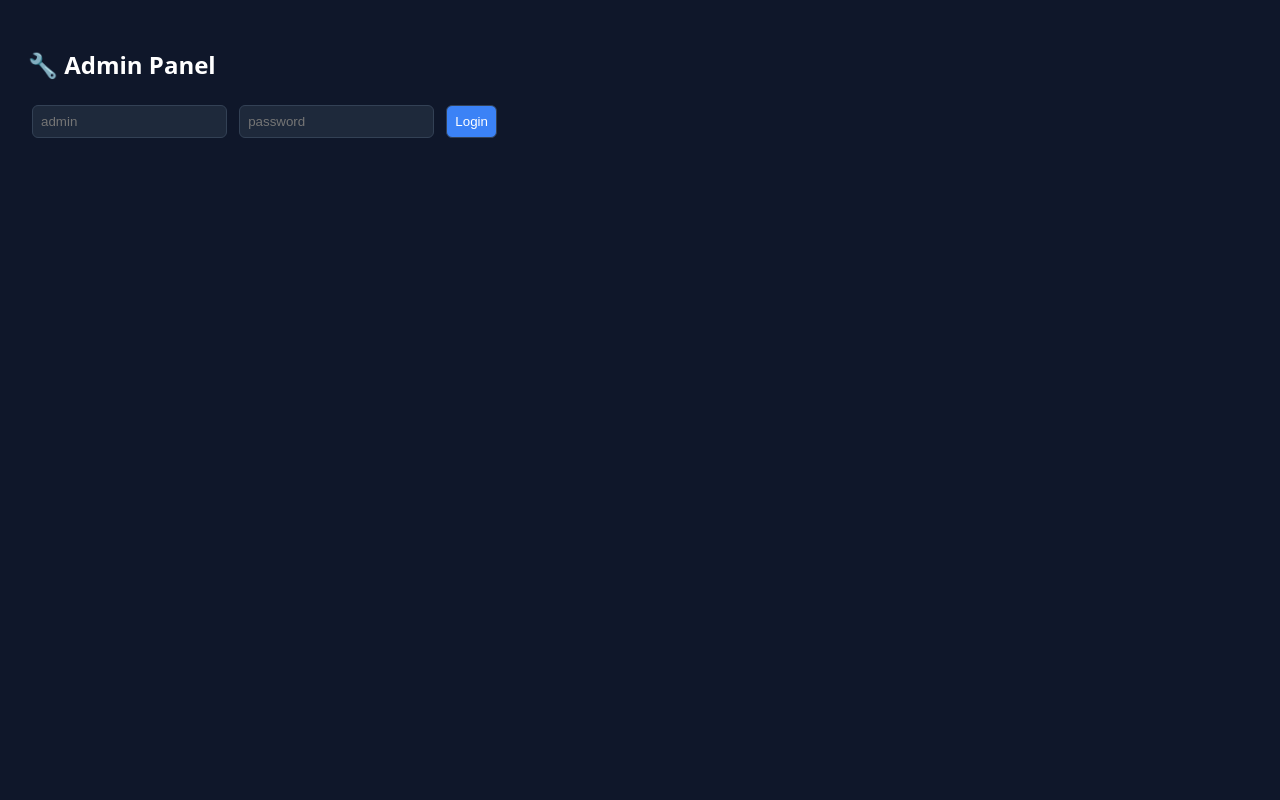
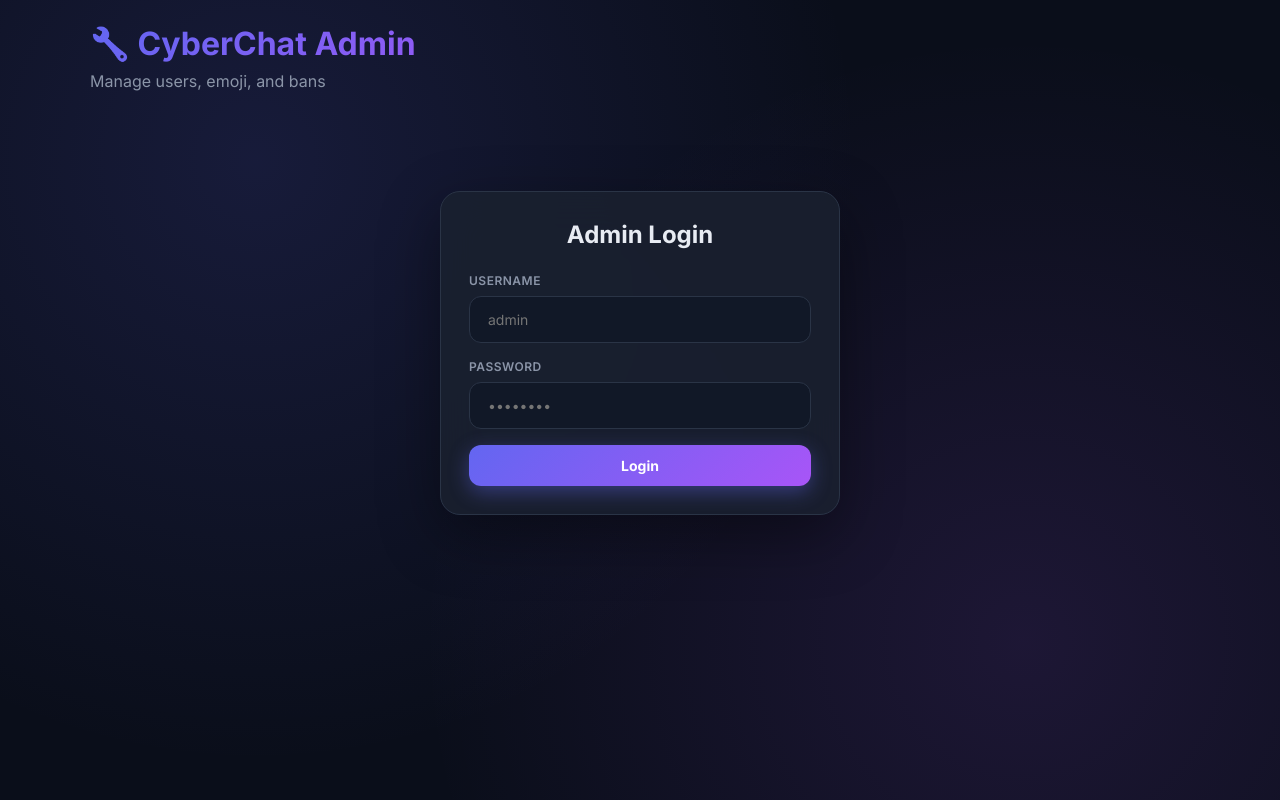
Before and after one commit to Ethicalbreachers/CyberXChat, a website: page public/admin.html in a window 1280 px wide. Drawn offline with Linux system fonts and the light colour scheme.

Commit message:
Revamp admin panel UI and improve user management
Enhanced the admin panel layout and functionality with improved styles, added user feedback on login failure, and updated user display logic.

```diff
--- a/public/admin.html
+++ b/public/admin.html
@@ -2,30 +2,106 @@
 <html>
 <head>
 <meta charset="utf-8">
-<title>Admin Panel</title>
+<meta name="viewport" content="width=device-width, initial-scale=1.0">
+<title>Admin Panel — CyberChat</title>
+<link href="https://fonts.googleapis.com/css2?family=Inter:wght@400;500;600;700;800&display=swap" rel="stylesheet">
 <style>
-body{font-family:system-ui,sans-serif;background:#0f172a;color:#fff;padding:20px}
-input,button{padding:8px;margin:4px;border-radius:6px;border:1px solid #334155;background:#1e293b;color:#fff}
-table{width:100%;border-collapse:collapse;margin-top:20px}
-td,th{padding:8px;border-bottom:1px solid #334155;text-align:left}
-button{background:#3b82f6;cursor:pointer;color:#fff}
-button.d{background:#ef4444}
+* { box-sizing: border-box; margin: 0; padding: 0; font-family: 'Inter', sans-serif; }
+body {
+  background: #0a0e1a;
+  color: #e8ecf3;
+  padding: 24px;
+  min-height: 100vh;
+  background-image: radial-gradient(circle at 20% 20%, rgba(99,102,241,0.15), transparent 50%),
+                    radial-gradient(circle at 80% 80%, rgba(168,85,247,0.12), transparent 50%);
+}
+.container { max-width: 1100px; margin: 0 auto; }
+h1 { font-size: 32px; margin-bottom: 8px; background: linear-gradient(135deg, #6366f1, #a855f7, #ec4899); -webkit-background-clip: text; -webkit-text-fill-color: transparent; background-clip: text; }
+.subtitle { color: #8b95a8; margin-bottom: 32px; }
+.card {
+  background: rgba(26,33,48,0.85);
+  backdrop-filter: blur(20px);
+  border: 1px solid #2a3446;
+  border-radius: 20px;
+  padding: 28px;
+  box-shadow: 0 20px 60px rgba(0,0,0,0.4);
+}
+label { display: block; font-size: 12px; color: #8b95a8; font-weight: 600; text-transform: uppercase; letter-spacing: 0.5px; margin-bottom: 8px; }
+input {
+  width: 100%;
+  padding: 14px 18px;
+  border-radius: 12px;
+  border: 1.5px solid #2a3446;
+  background: #111827;
+  color: #e8ecf3;
+  font-size: 14px;
+  outline: none;
+  transition: all 0.2s;
+  margin-bottom: 16px;
+}
+input:focus { border-color: #6366f1; box-shadow: 0 0 0 3px rgba(99,102,241,0.4); }
+button {
+  padding: 12px 24px;
+  border-radius: 12px;
+  border: none;
+  background: linear-gradient(135deg, #6366f1, #a855f7);
+  color: #fff;
+  font-weight: 700;
+  font-size: 14px;
+  cursor: pointer;
+  transition: all 0.25s;
+  box-shadow: 0 6px 20px rgba(99,102,241,0.4);
+}
+button:hover { transform: translateY(-2px); box-shadow: 0 10px 28px rgba(99,102,241,0.6); }
+button.danger { background: linear-gradient(135deg, #ef4444, #dc2626); box-shadow: 0 6px 20px rgba(239,68,68,0.3); }
+button.danger:hover { box-shadow: 0 10px 28px rgba(239,68,68,0.5); }
+button.small { padding: 8px 14px; font-size: 12px; }
+
+#auth { max-width: 400px; margin: 100px auto 0; }
+#auth h2 { text-align: center; margin-bottom: 24px; }
+
+table { width: 100%; border-collapse: collapse; margin-top: 20px; }
+th { text-align: left; padding: 12px; font-size: 12px; color: #8b95a8; text-transform: uppercase; letter-spacing: 0.5px; border-bottom: 1px solid #2a3446; }
+td { padding: 14px 12px; border-bottom: 1px solid #2a3446; font-size: 14px; }
+tr:hover td { background: rgba(99,102,241,0.05); }
+td input { margin: 0; padding: 8px 12px; width: 70px; text-align: center; font-size: 18px; }
+.avatar-mini { width: 36px; height: 36px; border-radius: 50%; object-fit: cover; border: 2px solid #2a3446; vertical-align: middle; margin-right: 10px; }
+.user-cell { display: flex; align-items: center; gap: 10px; }
 </style>
 </head>
 <body>
-<h2>🔧 Admin Panel</h2>
-<div id="auth">
-  <input id="u" placeholder="admin"/>
-  <input id="p" type="password" placeholder="password"/>
-  <button onclick="login()">Login</button>
-</div>
-<div id="panel" style="display:none">
-  <h3>Users</h3>
-  <table id="tbl">
-    <thead><tr><th>Name</th><th>Username</th><th>Email</th><th>Emoji</th><th>Action</th></tr></thead>
-    <tbody></tbody>
-  </table>
-  <button class="d" onclick="location.reload()">Logout</button>
+<div class="container">
+  <h1>🔧 CyberChat Admin</h1>
+  <p class="subtitle">Manage users, emoji, and bans</p>
+
+  <div id="auth" class="card">
+    <h2>Admin Login</h2>
+    <label>Username</label>
+    <input id="u" placeholder="admin"/>
+    <label>Password</label>
+    <input id="p" type="password" placeholder="••••••••" onkeypress="if(event.key==='Enter')login()"/>
+    <button onclick="login()" style="width:100%">Login</button>
+  </div>
+
+  <div id="panel" class="card" style="display:none">
+    <div style="display:flex; justify-content:space-between; align-items:center; margin-bottom:12px">
+      <h2>Users</h2>
+      <button class="danger small" onclick="location.reload()">Logout</button>
+    </div>
+    <table id="tbl">
+      <thead>
+        <tr>
+          <th>User</th>
+          <th>Username</th>
+          <th>Email</th>
+          <th>Emoji</th>
+          <th>Status</th>
+          <th>Action</th>
+        </tr>
+      </thead>
+      <tbody></tbody>
+    </table>
+  </div>
 </div>
 
 <script src="https://www.gstatic.com/firebasejs/10.12.0/firebase-app-compat.js"></script>
@@ -49,7 +125,7 @@ function login(){
     document.getElementById('auth').style.display='none';
     document.getElementById('panel').style.display='block';
     loadUsers();
-  } else alert('Wrong admin credentials');
+  } else alert('❌ Wrong admin credentials');
 }
 
 function loadUsers(){
@@ -59,17 +135,28 @@ function loadUsers(){
       const users = s.val() || {};
       const tb = document.querySelector('#tbl tbody');
       tb.innerHTML = '';
-      Object.values(users).forEach(u => {
+      const arr = Object.values(users);
+      if (!arr.length) {
+        tb.innerHTML = '<tr><td colspan="6" style="text-align:center;color:#8b95a8;padding:40px">No users yet</td></tr>';
+        return;
+      }
+      arr.forEach(u => {
         const tr = document.createElement('tr');
         tr.innerHTML = `
-          <td>${u.emoji||''}${u.name}</td>
+          <td>
+            <div class="user-cell">
+              <img class="avatar-mini" src="${u.avatar || 'https://via.placeholder.com/36'}"/>
+              <strong>${u.name}</strong>
+            </div>
+          </td>
           <td>@${u.username}</td>
           <td>${u.email||''}</td>
-          <td><input value="${u.emoji||''}" style="width:60px" onchange="setEmoji('${u.uid}', this.value)"/></td>
+          <td><input value="${u.emoji||''}" onchange="setEmoji('${u.uid}', this.value)" placeholder="😀"/></td>
+          <td>${u.online ? '🟢 online' : '⚪ offline'}</td>
           <td>
             ${banned[u.uid]
-              ? `<button onclick="unban('${u.uid}')">Unban</button>`
-              : `<button class="d" onclick="ban('${u.uid}')">Ban</button>`}
+              ? `<button class="small" onclick="unban('${u.uid}')">Unban</button>`
+              : `<button class="danger small" onclick="ban('${u.uid}')">Ban</button>`}
           </td>`;
         tb.appendChild(tr);
       });
@@ -78,7 +165,7 @@ function loadUsers(){
 }
 
 function setEmoji(uid, em){ db.ref('users/'+uid+'/emoji').set(em); }
-function ban(uid){ if(confirm('Ban user?')) db.ref('banned/'+uid).set(true); }
+function ban(uid){ if(confirm('Ban this user?')) db.ref('banned/'+uid).set(true); }
 function unban(uid){ db.ref('banned/'+uid).remove(); }
 </script>
 </body>
```
